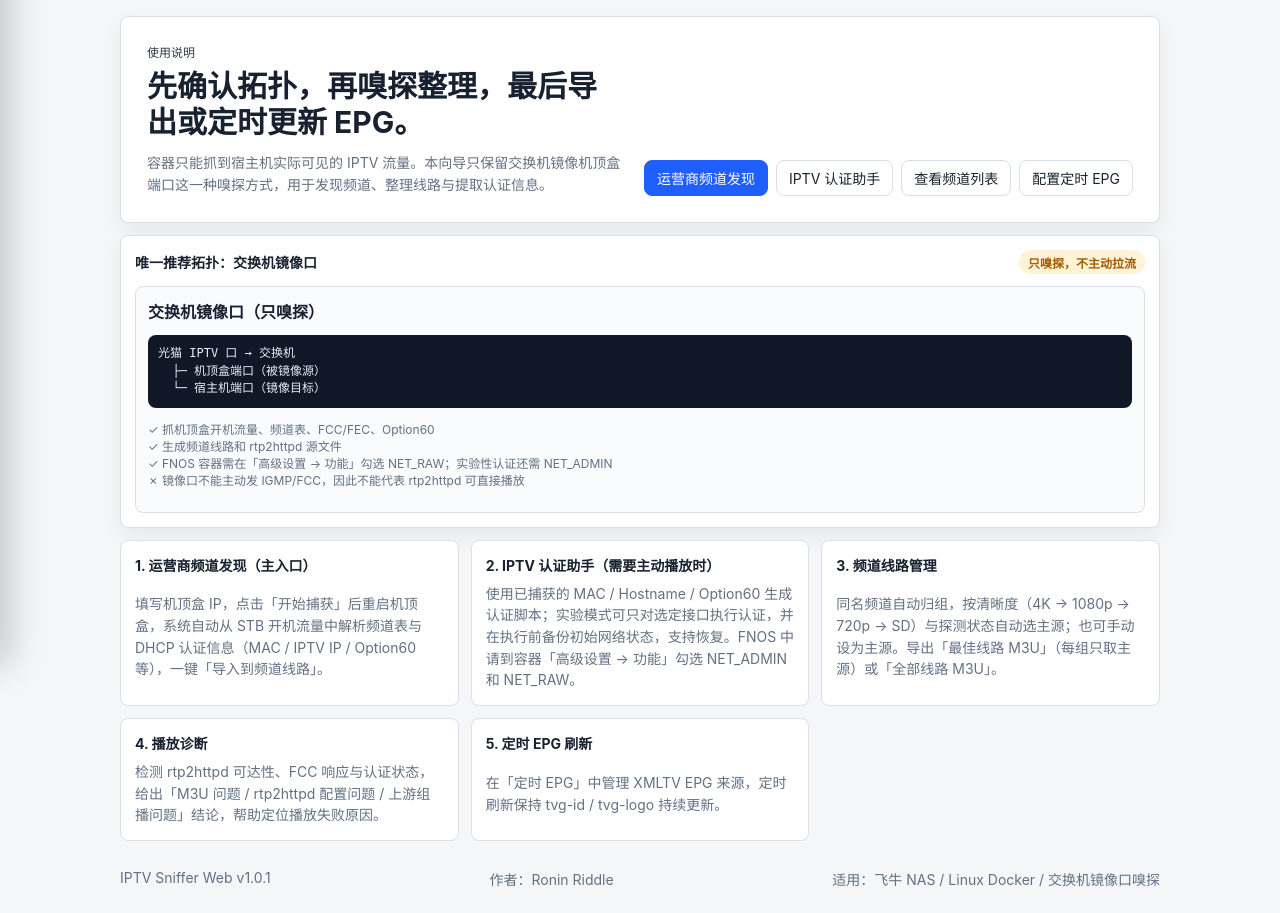
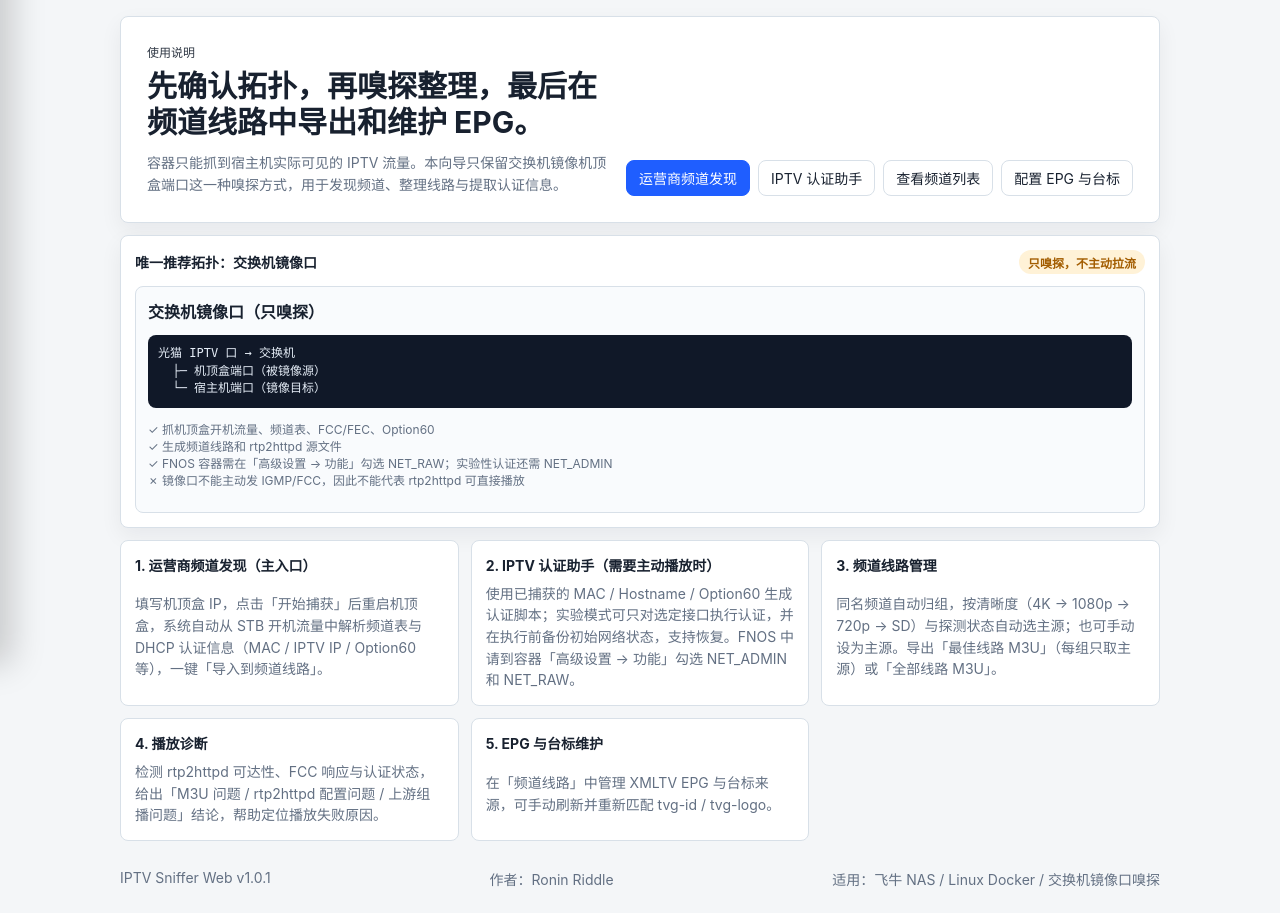
Before and after one commit to roninriddle/IPTV-Sniffer-Web, a Flask app: page / in a window 1280 px wide. Shown: the part 136-1049 px from the top of the page. Run offline with Flask 3, Linux system fonts and the light colour scheme; data that the repository does not hold is empty; some libraries are stand-ins or nearby versions.

Commit message:
Fix v1.0.1 consistency issues

```diff
--- a/config.py
+++ b/config.py
@@ -51,7 +51,6 @@ PROBE_BUFFER_SIZE = int(os.environ.get("PROBE_BUFFER_SIZE", "131072"))
 CAPTURE_FILTER = os.environ.get("CAPTURE_FILTER", "(udp and dst net 224.0.0.0/4) or tcp")
 ALLOWED_DOWNLOADS = {
     "channels-best.m3u",
-    "channels-fnos.m3u",
     "channels-all.m3u",
     "channels-rtp2httpd-best.m3u",
     "channels-rtp2httpd-all.m3u",
--- a/services/export_service.py
+++ b/services/export_service.py
@@ -177,8 +177,6 @@ class ExportService:
         # Legacy aliases (same content as best)
         direct_m3u_path = self.output_dir / "channels-direct.m3u"
         source_m3u_path = self.output_dir / "channels-rtp2httpd-source.m3u"
-        # 飞牛影视（直连组播 rtp:// 地址，适用于运行在本机的飞牛影视 App）
-        fnos_m3u_path  = self.output_dir / "channels-fnos.m3u"
         json_path = self.output_dir / "channels.json"
         txt_path  = self.output_dir / "channels.txt"
         csv_path  = self.output_dir / "channels.csv"
@@ -190,8 +188,6 @@ class ExportService:
         import shutil as _shutil
         _shutil.copy2(best_m3u_path, direct_m3u_path)
         _shutil.copy2(rtp_best_path, source_m3u_path)
-        # 飞牛影视用直连组播 URL（等同于 rtp2httpd source M3U，无 http_host 依赖）
-        self._write_m3u(best_channels, fnos_m3u_path, url_mode="source", **m3u_kwargs)
         self._write_playlist_json(channels, json_path, path_mode, fcc_type=fcc_type)
         self._write_txt(channels, txt_path, http_host, http_port, path_mode, fcc_type=fcc_type)
         self._write_csv(channels, csv_path, http_host, http_port, path_mode, fcc_type=fcc_type)
@@ -207,7 +203,6 @@ class ExportService:
                 "rtp_all_m3u": rtp_all_path.name,
                 "direct_m3u": direct_m3u_path.name,
                 "source_m3u": source_m3u_path.name,
-                "fnos_m3u": fnos_m3u_path.name,
                 "json": json_path.name,
                 "txt": txt_path.name,
                 "csv": csv_path.name,
--- a/services/iptv_auth_service.py
+++ b/services/iptv_auth_service.py
@@ -112,7 +112,7 @@ def _mask_to_prefix(mask: str) -> int | None:
 
 
 class IptvAuthService:
-    """Generates IPTV auth scripts and can run a guarded udhcpc-based flow."""
+    """Validates IPTV auth payloads and runs a guarded udhcpc-based flow."""
 
     def __init__(self, backup_path: Path, data_dir: Path, logger: AppLogger) -> None:
         self.backup_path = backup_path
--- a/static/style.css
+++ b/static/style.css
@@ -171,7 +171,6 @@ details summary {
 .auto-grid .checkbox-label { flex: 0 0 150px; }
 .auto-grid .mode-toggle-cell { flex: 0 0 auto; }
 .auto-grid > button { flex: 0 0 auto; }
-.schedule-grid { grid-template-columns: repeat(5, minmax(0, 1fr)); align-items: end; }
 .span-2 { grid-column: span 2; }
 .wide-field { min-width: 0; }
 label { display: grid; gap: 6px; font-weight: 650; }
@@ -455,7 +454,7 @@ body.logs-open .footer {
 
 @media (max-width: 1120px) {
   .topbar-inner, .layout, .footer { width: min(960px, calc(100% - 24px)); }
-  .form-grid, .schedule-grid { grid-template-columns: repeat(2, minmax(0, 1fr)); }
+  .form-grid { grid-template-columns: repeat(2, minmax(0, 1fr)); }
   .auto-grid .checkbox-label { flex: 0 0 calc(50% - 5px); }
   .span-2 { grid-column: span 2; }
   .metrics-grid { grid-template-columns: repeat(3, minmax(0, 1fr)); }
@@ -466,7 +465,7 @@ body.logs-open .footer {
   .topbar-inner { flex-direction: column; }
   .home-hero { padding: 18px; }
   .home-hero h2 { font-size: 24px; }
-  .grid.two, .home-steps, .form-grid, .schedule-grid, .metrics-grid { grid-template-columns: 1fr; }
+  .grid.two, .home-steps, .form-grid, .metrics-grid { grid-template-columns: 1fr; }
   .auto-grid .checkbox-label { flex: 0 0 100%; }
   .span-2 { grid-column: auto; }
   .layout { width: min(100% - 16px, 960px); }
--- a/templates/index.html
+++ b/templates/index.html
@@ -48,14 +48,14 @@
         <div class="home-hero">
           <div>
             <div class="eyebrow">使用说明</div>
-            <h2>先确认拓扑，再嗅探整理，最后导出或定时更新 EPG。</h2>
+            <h2>先确认拓扑，再嗅探整理，最后在频道线路中导出和维护 EPG。</h2>
             <p>容器只能抓到宿主机实际可见的 IPTV 流量。本向导只保留交换机镜像机顶盒端口这一种嗅探方式，用于发现频道、整理线路与提取认证信息。</p>
           </div>
           <div class="home-actions">
             <button class="primary" data-tab="stbDiscovery" type="button">运营商频道发现</button>
             <button class="secondary" data-tab="iptvAuth" type="button">IPTV 认证助手</button>
             <button class="secondary" data-tab="channelList" type="button">查看频道列表</button>
-            <button class="secondary" data-tab="schedule" type="button">配置定时 EPG</button>
+            <button class="secondary" data-tab="channelList" type="button">配置 EPG 与台标</button>
           </div>
         </div>
 
@@ -95,8 +95,8 @@
             <span>检测 rtp2httpd 可达性、FCC 响应与认证状态，给出「M3U 问题 / rtp2httpd 配置问题 / 上游组播问题」结论，帮助定位播放失败原因。</span>
           </article>
           <article>
-            <strong>5. 定时 EPG 刷新</strong>
-            <span>在「定时 EPG」中管理 XMLTV EPG 来源，定时刷新保持 tvg-id / tvg-logo 持续更新。</span>
+            <strong>5. EPG 与台标维护</strong>
+            <span>在「频道线路」中管理 XMLTV EPG 与台标来源，可手动刷新并重新匹配 tvg-id / tvg-logo。</span>
           </article>
         </section>
       </section>
```
Also changed, not shown: tests/test_regression_v096.py (+9 -8 lines), 1 other file.
